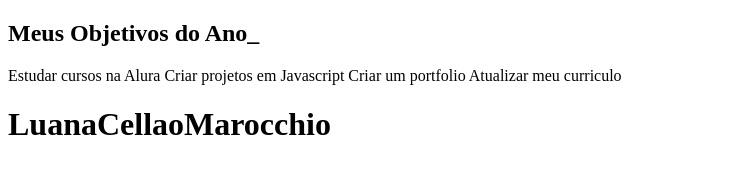
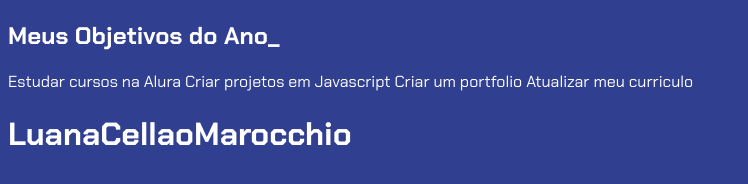
Before and after one commit to Luana-Cellao/programacao-luana, a plain HTML site: page index.html in a window 1280 px wide. Shown: the whole page, without its empty margins (0-748 px from the left). Drawn offline with Linux system fonts and the light colour scheme.

Commit message:
yhjggggg

```diff
--- a/style.css
+++ b/style.css
@@ -1,3 +1,5 @@
+@import url('https://fonts.googleapis.com/css2?family=Chakra+Petch:ital,wght@0,300;0,400;0,500;0,600;0,700;1,300;1,400;1,500;1,600;1,700&display=swap');
+
 :root{
     --cor-de-fundo: #303F8F;
     --roxo: #C957FF;
@@ -7,3 +9,8 @@
     --texto-fundo: rgba(79, 72, 172, 0.3);
 
 }
+body{
+    background-color: var(--cor-de-fundo);
+    color: var(--branco);
+    font-family: "Chakra Petch", sans-serif;
+}
```
